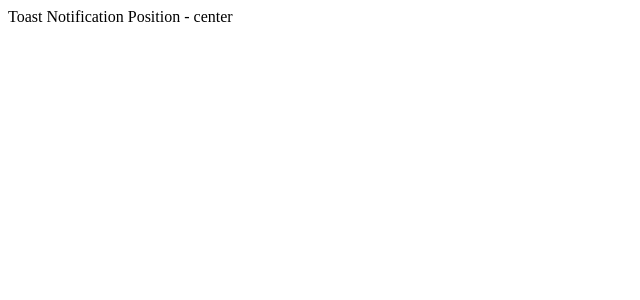
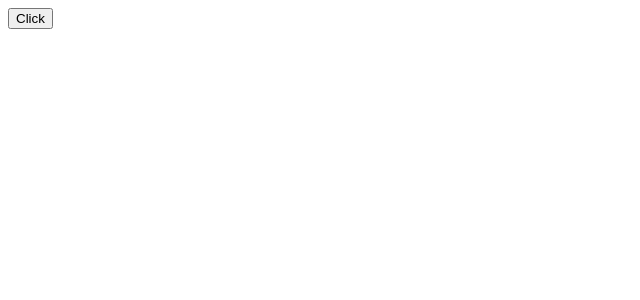
Before and after one commit to JAmalMichael/react-typescript, a React (Vite) app: page / in a window 1280 px wide. Shown: the top 300 px of the page, without its empty margins (0-640 px from the left). Built offline with nearby package versions, Linux system fonts and the light colour scheme.

Commit message:
typescript wrapping html

```diff
--- a/src/App.tsx
+++ b/src/App.tsx
@@ -8,7 +8,8 @@
 // import { UserContextProvider } from "./components/context/UserContext"
 // import User from "./components/state/User"
 // import RandomNumber from "./components/restriction/RandomNumber"
-import Toast from "./components/templateliterals/Toast"
+// import Toast from "./components/templateliterals/Toast"
+import Button from "./components/Button"
 
 
 
@@ -36,8 +37,10 @@ function App() {
         </UserContextProvider> */}
 
         {/* <RandomNumber  value={10} isPositive /> */}
-        <Toast position="center" />
-
+        {/* <Toast position="center" /> */}
+        <Button variant="primary" onClick={() => console.log('Button Clicked')}>
+          Anything
+          </Button>
     </>
   )
 }
--- /dev/null
+++ b/src/components/html/Button.tsx
@@ -0,0 +1,16 @@
+import React from "react";
+
+type ButtonProps = {
+    variant: 'primary' | 'secondary'
+    children: string
+  } & Omit<React.ComponentProps<'button'>, 'children' > ;
+
+  const Button = ({ variant, children, ...rest }: ButtonProps) => {
+    return (
+      <button className={`class-with-${variant}`} {...rest}>
+        {children}
+      </button>
+    );
+  };
+
+  export default Button;
```
Also changed, not shown: src/components/html/Input.tsx (added).
